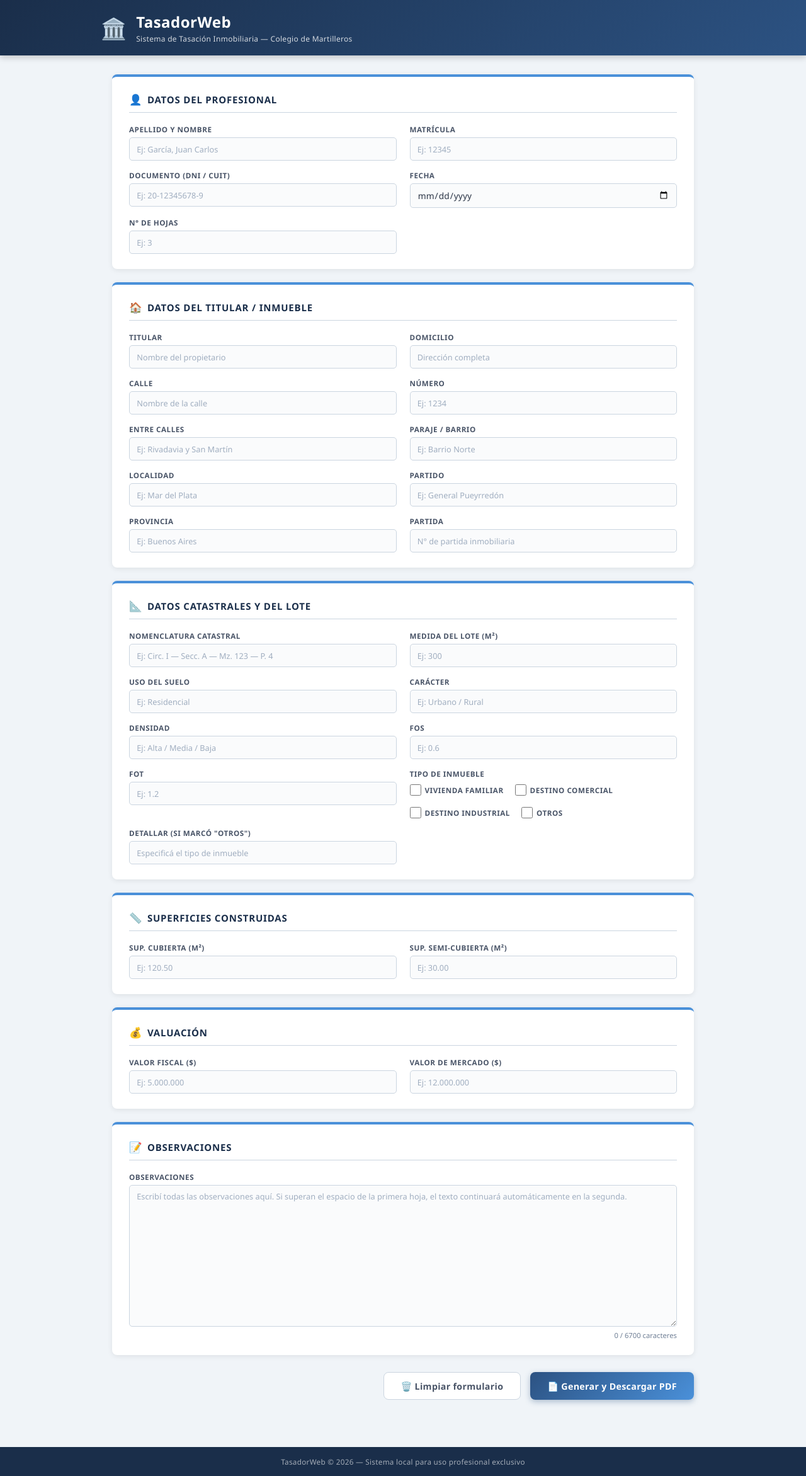
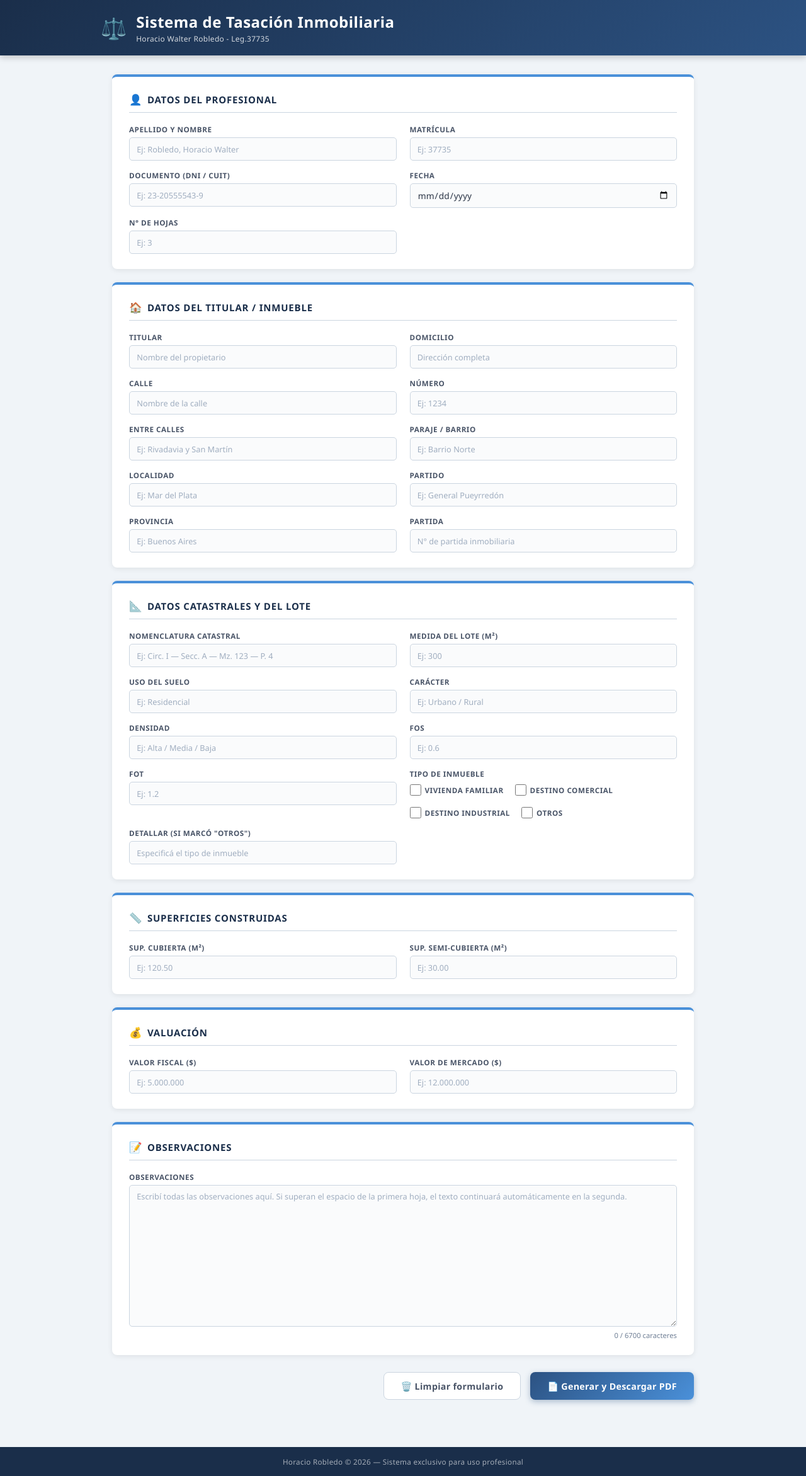
Before and after one commit to brandevs/TasadorWeb, a Flask app: page / in a window 1280 px wide. Shown: the whole page at 63% size. Run offline with Flask 3, Linux system fonts and the light colour scheme.

```diff
--- a/app.py
+++ b/app.py
@@ -48,16 +48,15 @@ CAMPOS_MAP = {
     "detallar_otros":   "topmostSubform[0].Page1[0].detallar[0]",
 }
 
-# Configuracion del overlay de descripcion
 X_INICIO     = 54
 Y_INICIO     = 162
-Y_FIN        = 38    # corregido: evita que el texto se pase del borde inferior
+Y_FIN        = 38
 ANCHO        = 488
 FONT_SIZE    = 8
 INTERLINEADO = 10
 X_H2         = 44
 Y_H2_INICIO  = 775
-Y_H2_FIN     = 295   # limite inferior del campo detallar2 en hoja 2
+Y_H2_FIN     = 295
 
 
 def generar_overlay_descripcion(descripcion):
@@ -83,14 +82,12 @@ def generar_overlay_descripcion(descripcion):
         else:
             lineas_h2.append(linea)
 
-    # Dibujar hoja 1
     for (ypos, linea) in lineas_h1:
         if linea:
             can.drawString(X_INICIO, ypos, linea)
 
     can.showPage()
 
-    # Dibujar hoja 2
     can.setFont("Helvetica", FONT_SIZE)
     y2 = Y_H2_INICIO
     for linea in lineas_h2:
--- a/templates/formulario.html
+++ b/templates/formulario.html
@@ -10,10 +10,10 @@
 
   <header>
     <div class="header-inner">
-      <div class="header-logo">🏛️</div>
+      <div class="header-logo">⚖️</div>
       <div>
-        <h1>TasadorWeb</h1>
-        <p class="header-sub">Sistema de Tasación Inmobiliaria — Colegio de Martilleros</p>
+        <h1>Sistema de Tasación Inmobiliaria</h1>
+        <p class="header-sub">Horacio Walter Robledo - Leg.37735</p>
       </div>
     </div>
   </header>
@@ -33,19 +33,19 @@
           <div class="campo">
             <label for="ApellidoYNombre">Apellido y Nombre</label>
             <input type="text" id="ApellidoYNombre" name="ApellidoYNombre"
-                   placeholder="Ej: García, Juan Carlos" />
+                   placeholder="Ej: Robledo, Horacio Walter" />
           </div>
 
           <div class="campo">
             <label for="matricula">Matrícula</label>
             <input type="text" id="matricula" name="matricula"
-                   placeholder="Ej: 12345" />
+                   placeholder="Ej: 37735" />
           </div>
 
           <div class="campo">
             <label for="Documento">Documento (DNI / CUIT)</label>
             <input type="text" id="Documento" name="Documento"
-                   placeholder="Ej: 20-12345678-9" />
+                   placeholder="Ej: 23-20555543-9" />
           </div>
 
           <div class="campo">
@@ -177,7 +177,6 @@
             <input type="text" id="Fot" name="Fot" placeholder="Ej: 1.2" />
           </div>
 
-          <!-- Tipo de inmueble -->
           <div class="campo">
             <label>Tipo de Inmueble</label>
             <div class="checkboxes">
@@ -254,7 +253,6 @@
           <span class="section-icon">📝</span> Observaciones
         </h2>
         <div class="grid grid-1">
-
           <div class="campo">
             <label for="detallar">Observaciones</label>
             <textarea id="detallar" name="detallar" rows="10"
@@ -262,7 +260,6 @@
                       placeholder="Escribí todas las observaciones aquí. Si superan el espacio de la primera hoja, el texto continuará automáticamente en la segunda."></textarea>
             <small class="contador" id="contadorDetallar">0 / 6700 caracteres</small>
           </div>
-
         </div>
       </section>
 
@@ -280,7 +277,7 @@
   </main>
 
   <footer>
-    <p>TasadorWeb © 2026 — Sistema local para uso profesional exclusivo</p>
+    <p>Horacio Robledo © 2026 — Sistema exclusivo para uso profesional</p>
   </footer>
 
   <script>
```
Also changed, not shown: 1 other file.
